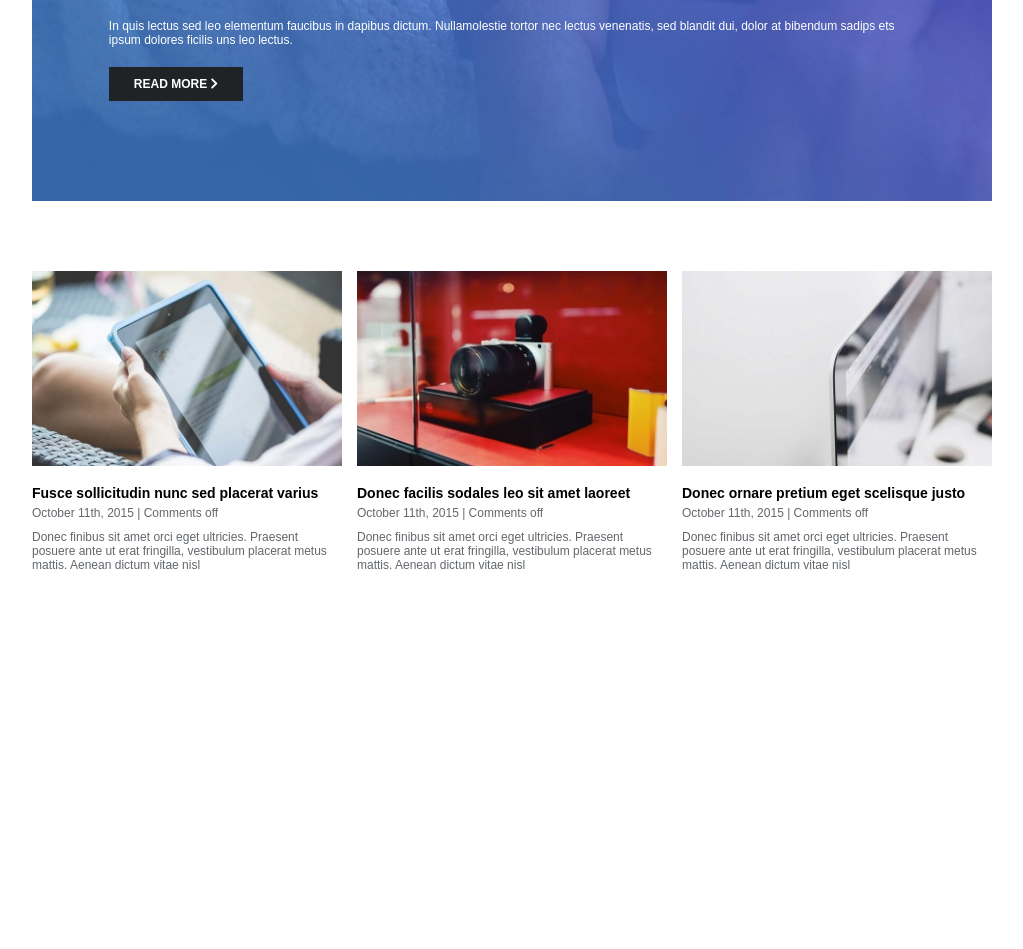
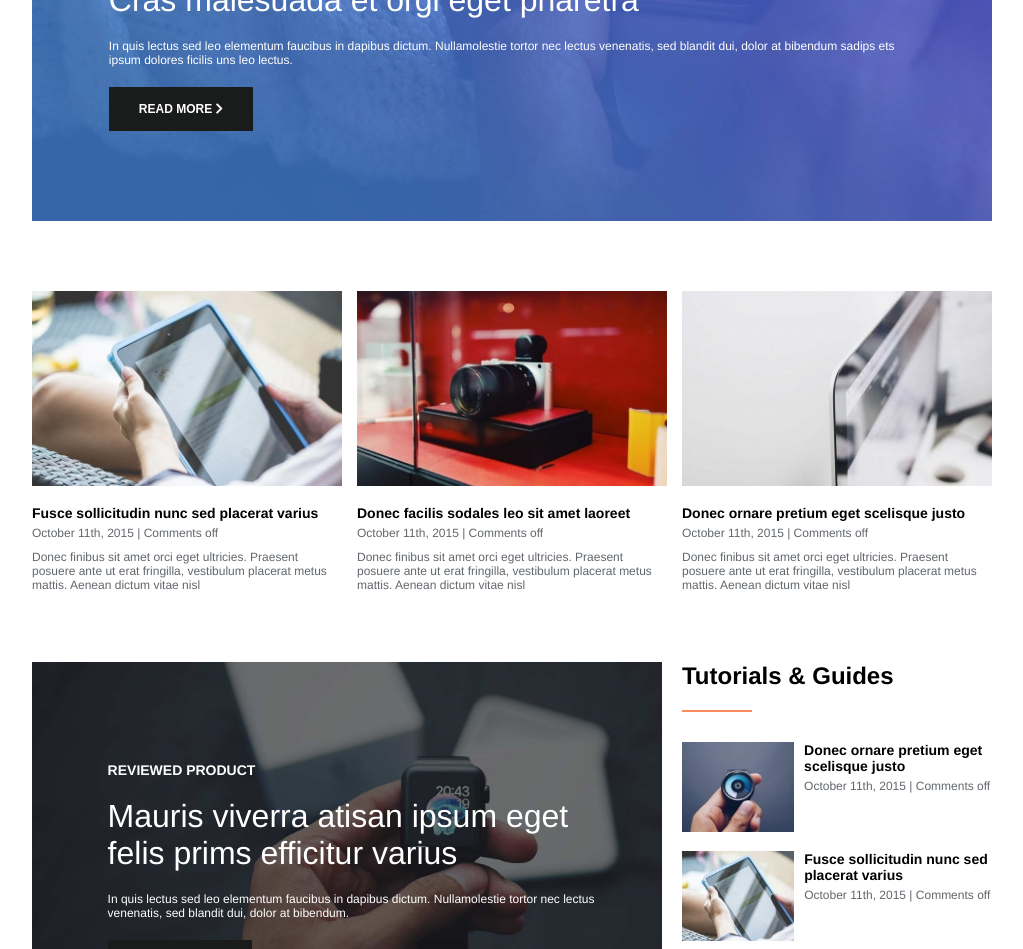
Before and after one commit to marianomarchionna/proj-html-vuejs, a Vue app: page / in a window 1280 px wide. Shown: the part 1848-2797 px from the top of the page, without its empty margins (128-1151 px from the left). Before the commit the page ends 2540 px from the top, so only its background shows below. Built offline with nearby package versions, Linux system fonts and the light colour scheme.

Commit message:
Section tutorial

```diff
--- a/src/components/Main.vue
+++ b/src/components/Main.vue
@@ -49,7 +49,7 @@
     <section class="jumbotron">
       <div class="jumbo-txt">
         <p class="up-title">FEATURED ARTICLE</p>
-        <p class="jumbo-title">Cras malesuada et orgi eget pharetra</p>
+        <p class="main-title">Cras malesuada et orgi eget pharetra</p>
         <p class="under-title">In quis lectus sed leo elementum faucibus in dapibus dictum. Nullamolestie tortor nec lectus venenatis, sed blandit dui, dolor at bibendum sadips ets ipsum dolores ficilis uns leo lectus.</p>
         <button>READ MORE <i class="fas fa-chevron-right"></i></button>
       </div>
@@ -75,6 +75,44 @@
             <h5 class="news-title">Donec ornare pretium eget scelisque justo</h5>
             <p class="subtitle">October 11th, 2015 | Comments off</p>
             <p class="news-text">Donec finibus sit amet orci eget ultricies. Praesent posuere ante ut erat fringilla, vestibulum placerat metus mattis. Aenean dictum vitae nisl</p>
+          </div>
+        </div>
+      </div>
+    </section>
+    <!-- section tutorial -->
+    <section class="tutorial clearfix">
+      <div class="tutorial-left">
+        <div class="product-txt">
+          <p class="up-title">REVIEWED PRODUCT</p>
+          <p class="main-title">Mauris viverra atisan ipsum eget felis prims efficitur varius</p>
+          <p class="under-title">In quis lectus sed leo elementum faucibus in dapibus dictum. Nullamolestie tortor nec lectus venenatis, sed blandit dui, dolor at bibendum.</p>
+          <button>READ MORE <i class="fas fa-chevron-right"></i></button>
+        </div>
+      </div>
+      <div class="tutorial-right">
+        <h2>Tutorials &#38; Guides</h2>
+        <div class="line"></div>
+        <div class="tutorial-articles">
+          <div class="tutorial-article">
+            <img src="../assets/img/post_feat_img_23-147x118.jpg" alt="Immagine articolo">
+            <div class="tutorial-text">
+              <h5 class="news-title">Donec ornare pretium eget scelisque justo</h5>
+              <p class="subtitle">October 11th, 2015 | Comments off</p>
+            </div>
+          </div>
+          <div class="tutorial-article">
+            <img src="../assets/img/post_feat_img_22-177x142.jpg" alt="Immagine articolo">
+            <div class="tutorial-text">
+              <h5 class="news-title">Fusce sollicitudin nunc sed placerat varius</h5>
+              <p class="subtitle">October 11th, 2015 | Comments off</p>
+            </div>
+          </div>
+          <div class="tutorial-article">
+            <img src="../assets/img/post_feat_img_20-147x118.jpg" alt="Immagine articolo">
+            <div class="tutorial-text">
+              <h5 class="news-title">Proin eu purus sed aru aliquet curabir vens</h5>
+              <p class="subtitle">October 11th, 2015 | Comments off</p>
+            </div>
           </div>
         </div>
       </div>
@@ -105,7 +143,7 @@ main {
   button {
     color: $white;
     border: none;
-    padding: 10px 25px;
+    padding: 15px 30px;
     font-weight: $bold;
     font-size: $small;
     cursor: pointer;
@@ -118,18 +156,26 @@ main {
     margin: 0 auto;
   }
   .news-image {
+    margin-top: 50px;
     width: 100%;
     .news {
       width: calc(100% / 3 - 10px);
       float: left;
       text-align: start;
       cursor: pointer;
-        margin-bottom: 50px;
       img {
         width: 100%;
         margin-bottom: 15px;
       }
-        h5 {
+      .black {
+        color: $shark;
+      }
+    }
+    .second {
+      margin: 0 15px;
+    }
+  }
+  .news-title {
     font-size: $small-normal;
   }
   .subtitle,
@@ -141,13 +187,28 @@ main {
     margin-top: 5px;
     margin-bottom: 10px;
   }
-        .black {
-          color: $shark;
+  .up-title,
+  .jumbo-title {
+    font-weight: $bold;
   }
+  .up-title {
+    font-size: $small-normal;
   }
-      .second {
-        margin: 0 15px;
+  .main-title {
+    font-size: $big32;
+    padding: 20px 0;
   }
+  .under-title {
+    font-size: $small;
+    padding-bottom: 20px;
+  }
+  button {
+    background-color: $shark;
+  }
+  .line {
+    background-color: $salmon;
+    height: 2px;
+    width: 70px;
   }
   // section slider
   .slider {
@@ -201,18 +262,14 @@ main {
   }
   // section latest-news
   .latest-news {
-    margin-top: 70px;
+    margin: 70px 0;
     text-align: center;
     h2 {
       font-size: $more-big;
       margin-bottom: 20px;
     }
     .line {
-      background-color: $salmon;
-      height: 2px;
-      width: 10%;
       margin: auto;
-      margin-bottom: 50px;
     }
   }
   //section jumbotron
@@ -222,35 +279,62 @@ main {
     background-image: url('../assets/img/featured_article_1_bg.jpg');
     margin: 0 auto;
     background-size: cover;
-    color: $white;
     .jumbo-txt {
       position: relative;
       width: 90%;
       padding-left: 8%;
       top: 45%;
-      .up-title,
-      .jumbo-title {
-        font-weight: $bold;
-      }
-      .up-title {
-        font-size: $small-normal;
-      }
-      .jumbo-title {
-        font-size: $big32;
-        padding: 20px 0;
-      }
-      .under-title {
-        font-size: $small;
-        padding-bottom: 20px;
-      }
-      button {
-        background-color: $shark;
-      }
+      color: $white;
     }
   }
   //section article
   .article {
     margin: 70px 0;
   }
+  //section tutorial
+  .tutorial {
+    width: $container;
+    margin: 0 auto;
+    margin-bottom: 100px;
+    .tutorial-left {
+      width: calc(100% / 3 * 2 - 10px);
+      float: left;
+      margin-right: 20px;
+      height: 400px;
+      background-image: url('../assets/img/featured_article_2_bg.jpg');
+      background-size: cover;
+      background-position: center;
+      .product-txt {
+        position: relative;
+        width: 90%;
+        padding-left: 12%;
+        top: 25%;
+        color: $white;
+      }
+    }
+    .tutorial-right {
+      height: 400px;
+      width: calc(100% / 3 * 1 - 10px);
+      float: left;
+      .line {
+        margin: 20px 0;
+      }
+      .tutorial-articles{
+        height: 82%;
+        width: 100%;
+        display: flex;
+        flex-direction: column;
+        justify-content: space-around;
+        .tutorial-article {
+          cursor: pointer;
+          display: flex;
+          img {
+            height: 90px;
+            margin-right: 10px;
+          }
+        }
+      }
+    }
+  }
 }
 </style>
--- a/src/style/vars.scss
+++ b/src/style/vars.scss
@@ -1,5 +1,5 @@
 // TYPOGRAPHY
-$main-font: Arial, Helvetica, sans-serif;
+$main-font: Helvetica, sans-serif;
 
 //font-size
 $small: 12px;
@@ -37,7 +37,6 @@ $downy: #6dc2d0;
 $san-marino: #4562b0;
 $oslo-gray: #969799;
 $ironstone: #8a453f;
-$shark: #202325;
 $downy-lightvibrant: #6fc2d2;
 
 //SIZE
```
Lines whose indentation alone changed are shown as unchanged.
